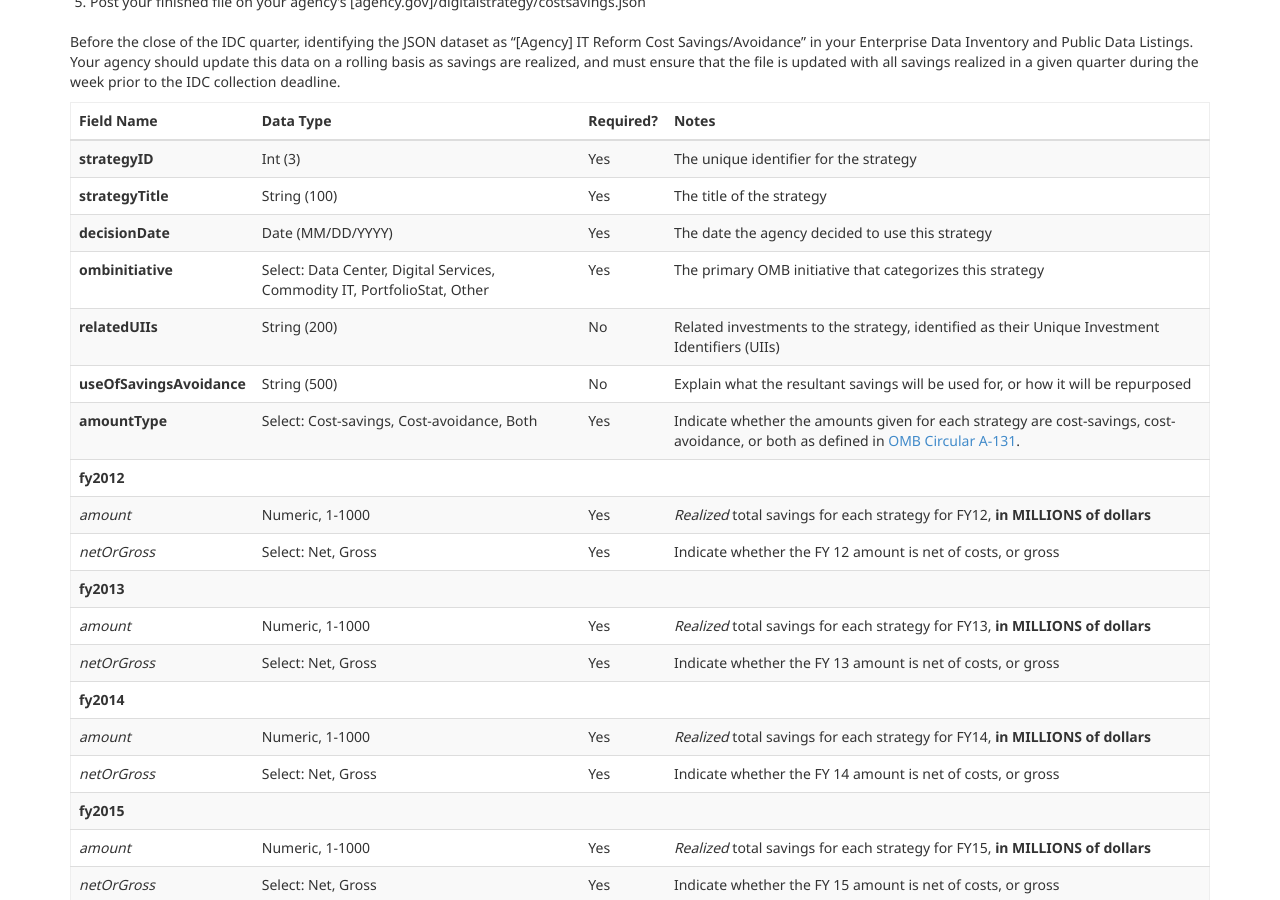
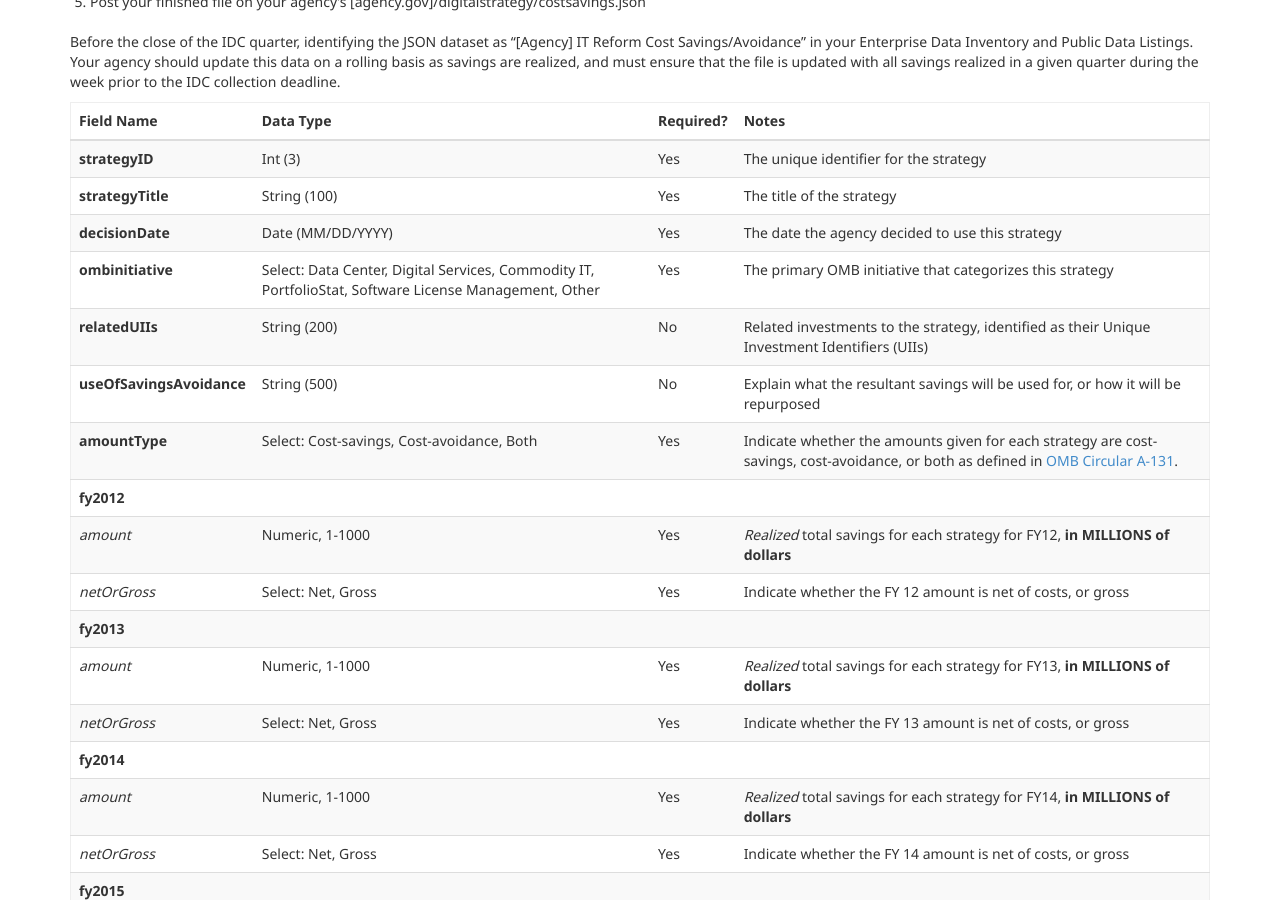
Before and after one commit to WhiteHouse/fitara, a Jekyll site: the page built from schema.md, in a window 1280 px wide and 900 px high, scrolled down 4132 px. Built offline with Jekyll 4.4.1, drawn with Linux system fonts in a browser that asks for light colours; part of the change alters nothing that is shown.

Commit message:
Update schema.md

```diff
--- a/schema.md
+++ b/schema.md
@@ -193,7 +193,7 @@ Field Name                          | Data Type
 **strategyID**                      | Int (3)                                                                   | Yes       | The unique identifier for the strategy
 **strategyTitle**                   | String (100)                                                              | Yes       | The title of the strategy
 **decisionDate**                    | Date (MM/DD/YYYY)                                                         | Yes       | The date the agency decided to use this strategy
-**ombinitiative**                   | Select: Data Center, Digital Services, Commodity IT, PortfolioStat, Other | Yes       | The primary OMB initiative that categorizes this strategy
+**ombinitiative**                   | Select: Data Center, Digital Services, Commodity IT, PortfolioStat, Software License Management, Other | Yes       | The primary OMB initiative that categorizes this strategy
 **relatedUIIs**                     | String (200)                                                              | No        | Related investments to the strategy, identified as their Unique Investment Identifiers (UIIs)
 **useOfSavingsAvoidance**           | String (500)                                                              | No        | Explain what the resultant savings will be used for, or how it will be repurposed
 **amountType**                      | Select: Cost-savings, Cost-avoidance, Both                                | Yes       | Indicate whether the amounts given for each strategy are cost-savings, cost-avoidance, or both as defined in [OMB Circular A-131](https://www.whitehouse.gov/omb/circulars_a131).
@@ -308,6 +308,6 @@ Field Name                          | Data Type
 }
 ~~~
 
-*[IDC Cost Savings and Avoidance JSON Schema](https://management.cio.gov/schemaexamples/costSavingsAvoidanceSchema.json)*
+*[IDC Cost Savings and Avoidance JSON Schema](https://management.cio.gov/schemaexamples/CSA_json_schema_fy16_august.json)*
 
-*[OFCIO JSON User Guide](https://github.com/WhiteHouse/fitara/raw/gh-pages/assets/docs/JSON%20User%20Guide_v4_02%2011%2016.pdf)*
+*[OFCIO JSON User Guide](/schemaexamples/JSON User Guide_v5_04_25_16.pdf)*
```
